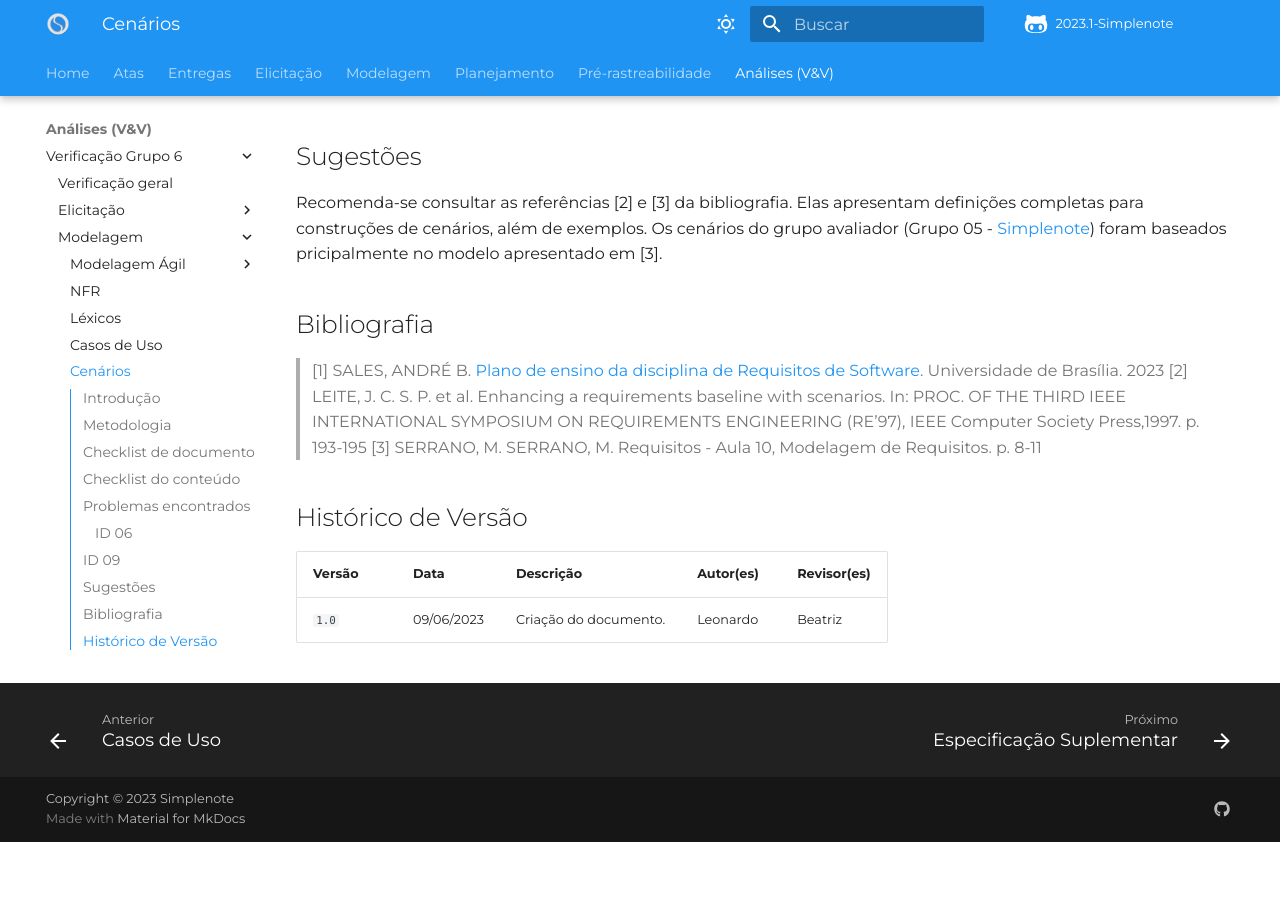
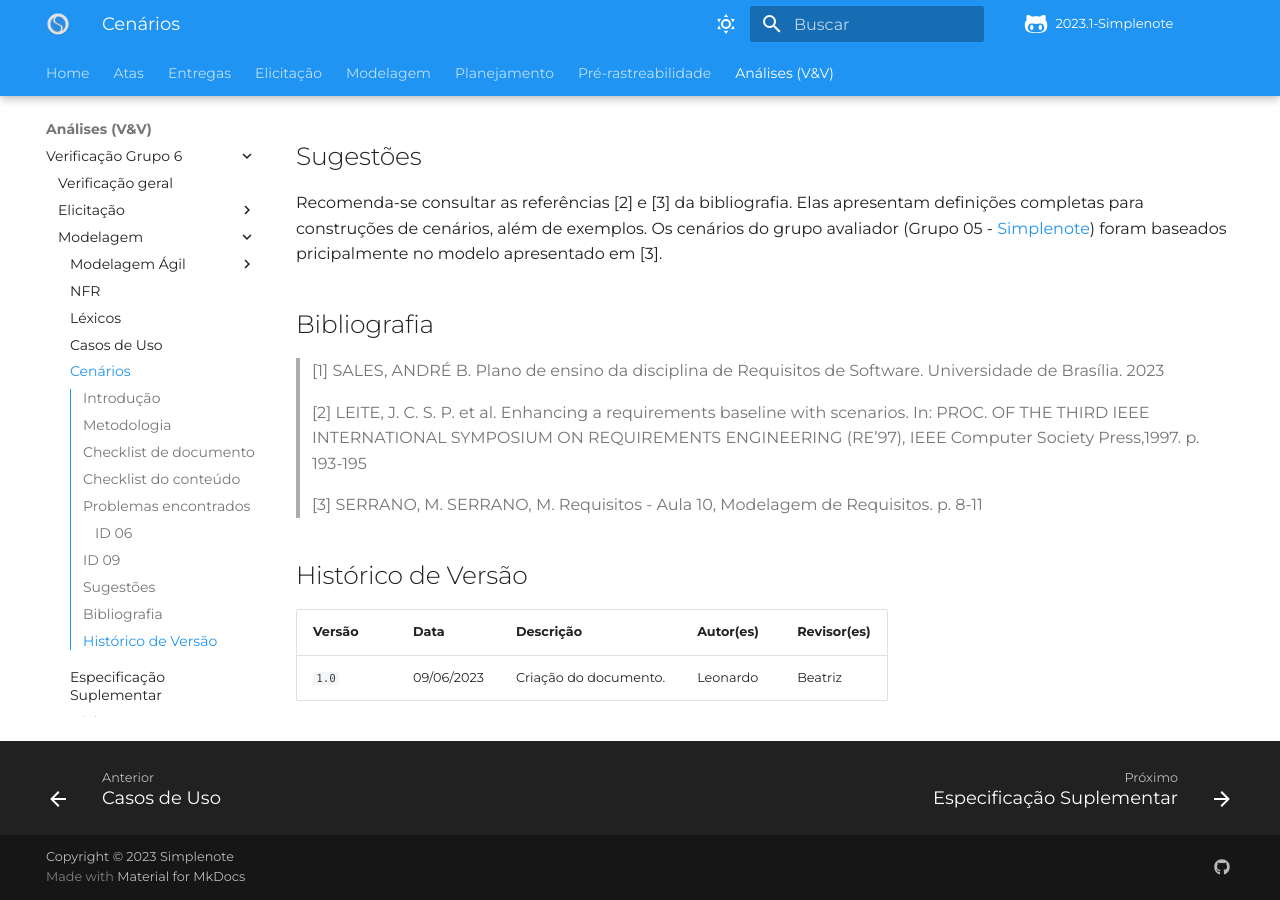
Before and after one commit to Requisitos-de-Software/2023.1-Simplenote, an MkDocs documentation site: the page built from docs/analise-grupo6/modelagem/cenarios.md, in a window 1280 px wide and 900 px high, scrolled down 2100 px. Built offline with MkDocs 1.6.1 and Material for MkDocs 9.7.7, drawn with Linux system fonts in a browser that asks for light colours; some web fonts are replaced; comment, search, counter and statistics services are not loaded; before the commit the page ends 2942 px from its top, so only the background shows below that; some of the changed lines change nothing that is shown.

Commit message:
Bibliografia

```diff
--- a/docs/analise-grupo6/modelagem/cenarios.md
+++ b/docs/analise-grupo6/modelagem/cenarios.md
@@ -59,10 +59,12 @@
 Recomenda-se consultar as referências [2] e [3] da bibliografia. Elas apresentam definições completas para construções de cenários, além de exemplos. Os cenários do grupo avaliador (Grupo 05 - [Simplenote](https://github.com/Requisitos-de-Software/2023.1-Simplenote)) foram baseados pricipalmente no modelo apresentado em [3].
 
 ## Bibliografia
-> [1] SALES, ANDRÉ B. [Plano de ensino da disciplina de Requisitos de Software](https://aprender3.unb.br/pluginfile.php/2523005/mod_resource/content/28/Plano_de_Ensino%20RE%20202301%20Turma%202.pdf). Universidade de Brasília. 2023
+> [1] SALES, ANDRÉ B. Plano de ensino da disciplina de Requisitos de Software. Universidade de Brasília. 2023
+>
 > [2] LEITE, J. C. S. P. et al. Enhancing a requirements baseline with scenarios. In:
 PROC. OF THE THIRD IEEE INTERNATIONAL SYMPOSIUM ON
 REQUIREMENTS ENGINEERING (RE’97), IEEE Computer Society Press,1997. p. 193-195
+
 > [3] SERRANO, M. SERRANO, M. Requisitos - Aula 10, Modelagem de Requisitos. p. 8-11
 
 ## Histórico de Versão
```
